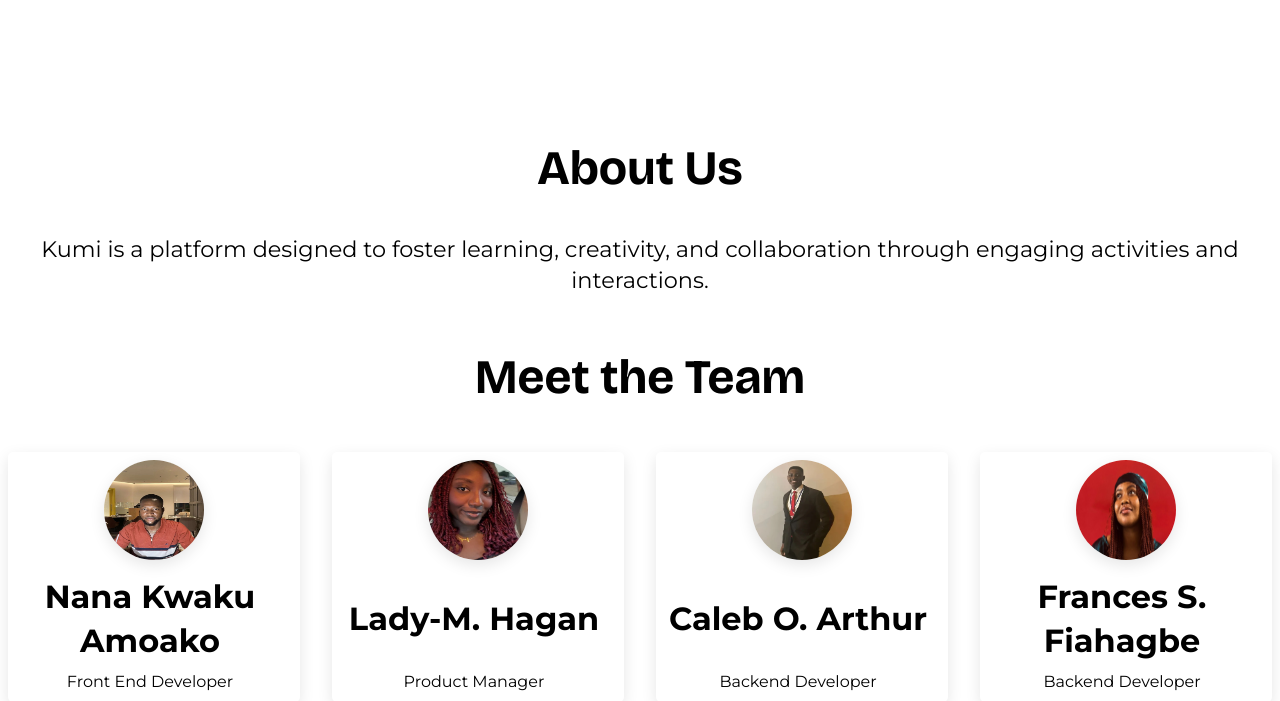
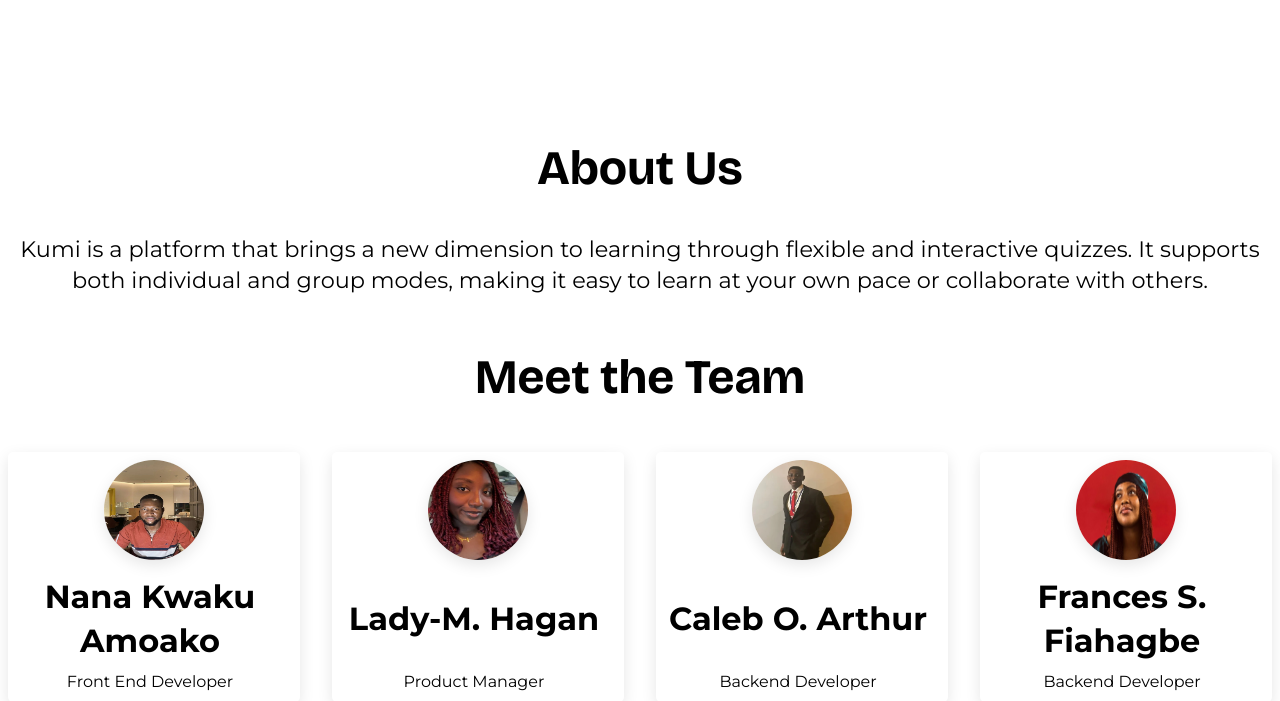
Before and after one commit to nanadotam/kumi_fcln, a PHP site: page / in a window 1280 px wide. Shown: the part 933-1634 px from the top of the page. Run offline with PHP 8.4, Linux system fonts and the light colour scheme.

Commit message:
index page changes

```diff
--- a/view/index.php
+++ b/view/index.php
@@ -40,7 +40,8 @@
   <!-- About Section -->
   <section id="about" class="section">
     <h2>About Us</h2>
-    <p>Kumi is a platform designed to foster learning, creativity, and collaboration through engaging activities and interactions.</p>
+    <p>Kumi is a platform that brings a new dimension to learning through flexible and interactive quizzes.
+      It supports both individual and group modes, making it easy to learn at your own pace or collaborate with others.</p>
   </section>
 
   <!-- Meet the Team Section -->
@@ -70,11 +71,11 @@
     </div>
   </section>
 
-  <!-- Join the Waitlist Section -->
+  <!-- Join the Waitlist Section
   <section id="waitlist" class="section">
     <h2>Join the Waitlist</h2>
     <a href="../view/waitlist.html" class="btn btn-primary">Join Now</a>
-  </section>
+  </section> -->
 
   <!-- Footer -->
   <footer>
```
